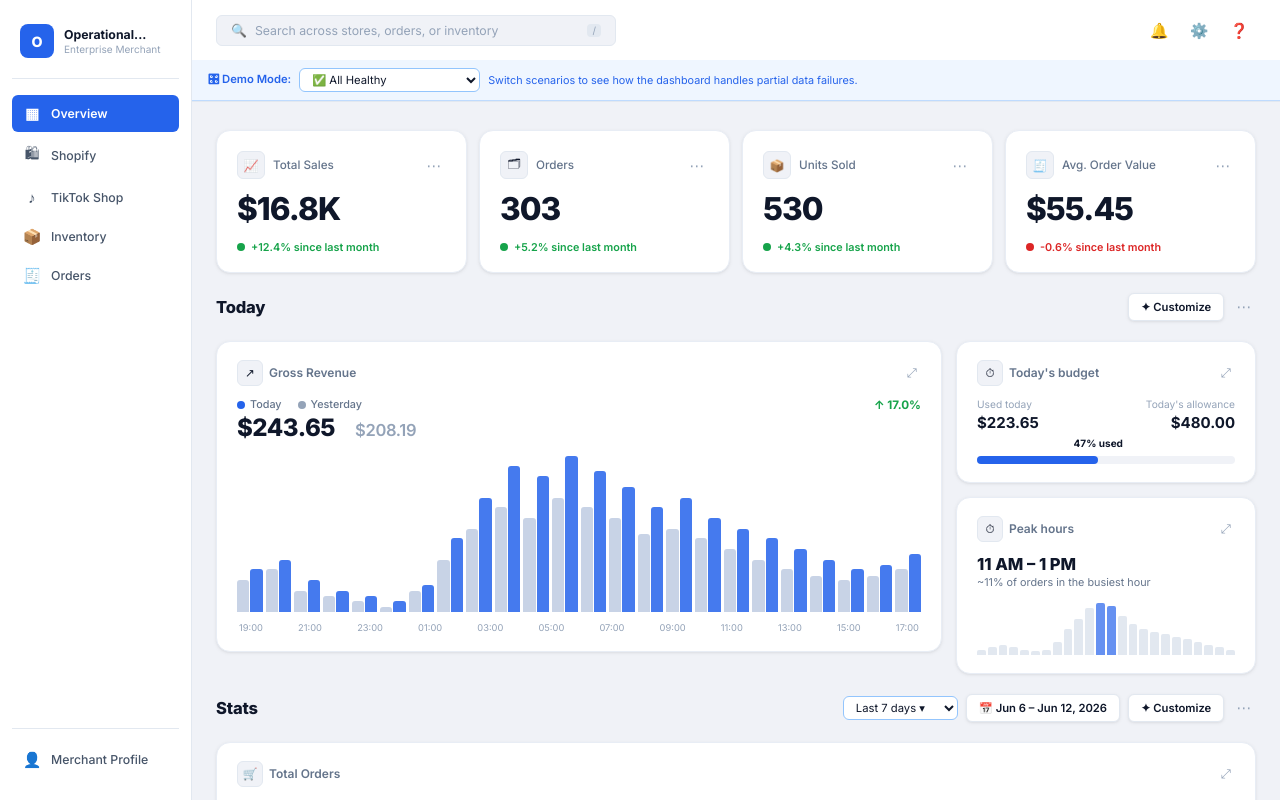
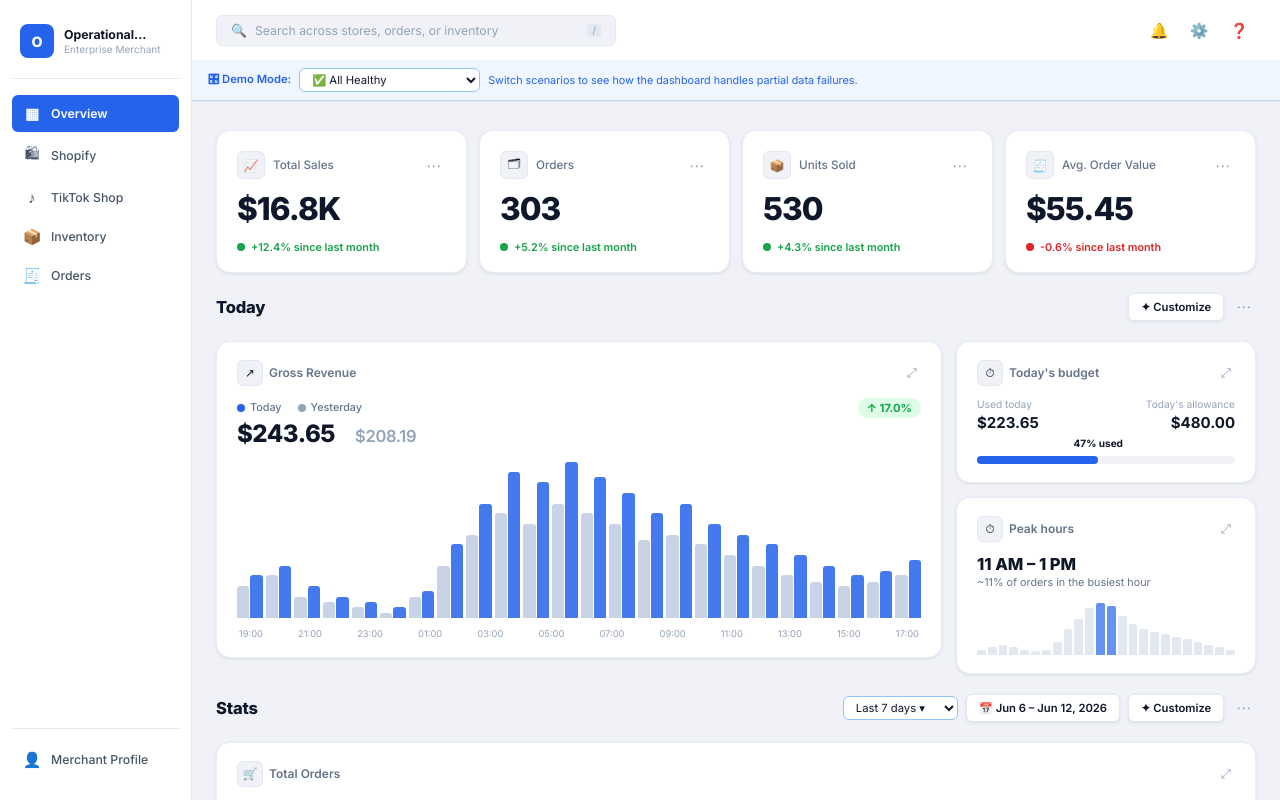
Before and after one commit to JesuaLabor/ecommerce-command-center, a React (Vite) app: page / in a window 1280 px wide. Shown: the top 800 px of the page. Built offline with nearby package versions, Linux system fonts and the light colour scheme.

Commit message:
feat: revenue delta as green pill badge to match reference

```diff
--- a/src/components/OverviewPage.jsx
+++ b/src/components/OverviewPage.jsx
@@ -299,7 +299,7 @@ export default function OverviewPage({ platforms }) {
               <span className="ov-legend-dot dot-yesterday" />
               <span className="ov-revenue-legend-label">Yesterday</span>
             </div>
-            <span className="delta-up ov-revenue-delta">↑ 17.0%</span>
+            <span className="ov-revenue-delta-badge">↑ 17.0%</span>
           </div>
           {/* Values row */}
           <div className="ov-revenue-values">
--- a/src/index.css
+++ b/src/index.css
@@ -1225,10 +1225,17 @@ ul {
   font-weight: 500;
 }
 
-.ov-revenue-delta {
-  font-size: 0.78rem;
+.ov-revenue-delta-badge {
+  margin-left: auto;
+  display: inline-flex;
+  align-items: center;
+  gap: 3px;
+  padding: 3px 9px;
+  border-radius: 20px;
+  background: var(--green-bg);
+  color: var(--green);
+  font-size: 0.75rem;
   font-weight: 700;
-  margin-left: auto;
 }
 
 .ov-revenue-values {
```
